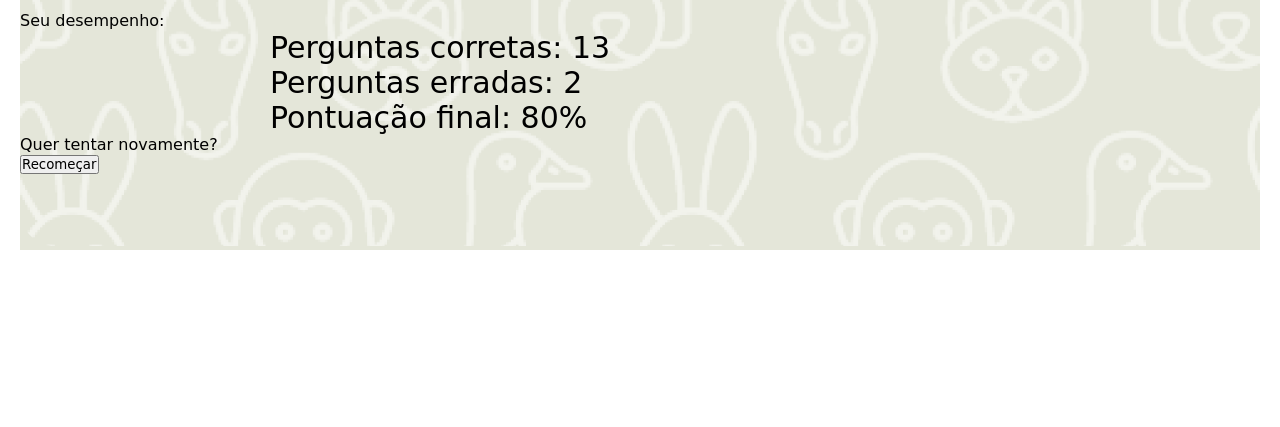
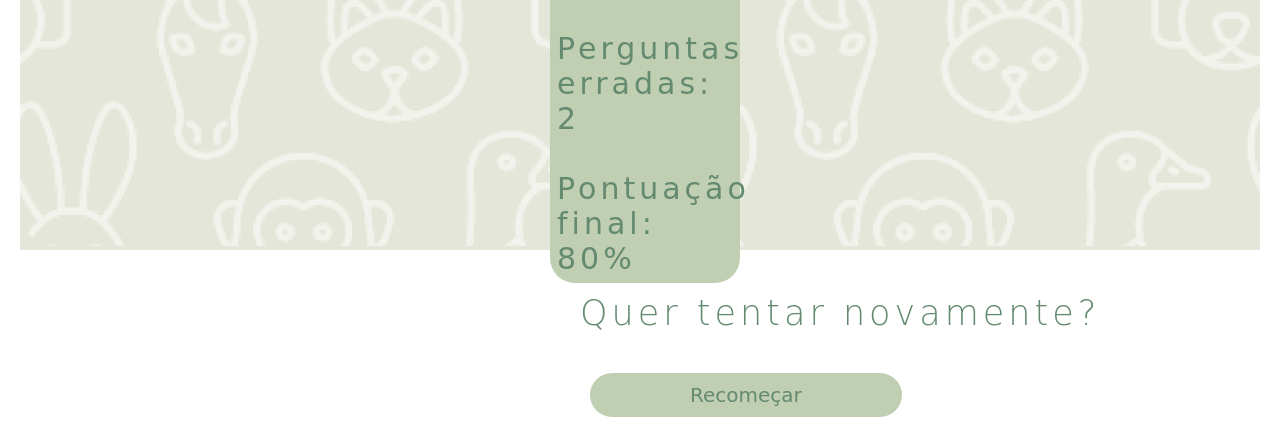
Before and after one commit to ClaraFaria13/EDUTEC, a plain HTML site: page QUIZ/telafi.html in a window 1280 px wide. Shown: the part 586-1013 px from the top of the page. Before the commit the page ends 836 px from the top, so only its background shows below. Drawn offline with Linux system fonts and the light colour scheme; a web font is replaced by a local one.

Commit message:
EDUTEC-2

```diff
--- a/QUIZ/quiz.css
+++ b/QUIZ/quiz.css
@@ -174,9 +174,6 @@ nav a {
     color: var(--dark-green);
 }
 
-
-
-
 .fundo {
     grid-area: 1 / 1;
     width: 100%;
--- a/QUIZ/telafi.css
+++ b/QUIZ/telafi.css
@@ -140,9 +140,57 @@ nav a {
 }
 
 .lista{
+    position: relative;
+    margin-top: -50px;
+    margin-left: 1050px;
+    right: 520px;
+    padding: 7px;
+    border-radius: 25px;
+    display: flex;
+    flex-direction: column;
+    bottom: 100px;
     font-size: 30px;
-    margin-left: 250px;
+    letter-spacing: 4px;
     list-style: none;
+    color: var(--dark-green);
+    background-color: var(--green);
+}
+
+.p1{
+    position: relative;
+    margin-top: -30px;
+    margin-left: 200px;
+    bottom: 50px;
+    font-size: 45px;
+    letter-spacing: 4px;
+    font-weight: 300;
+    color: var(--dark-green);
+}
+
+.p2{
+    position: relative;
+    margin-top: -60px;
+    margin-left: 560px;
+    bottom: 30px;
+    font-size: 35px;
+    letter-spacing: 4px;
+    font-weight: 300;
+    color: var(--dark-green);
+}
+
+.botao-1{
+    position: relative;
+    font-size: 20px;
+    right: -560px;
+    display: inline-block;
+    margin: 10px;
+    padding: 10px 100px;
+    text-decoration: none;
+    border-radius: 35px;
+    transition: background-color 0.3s;
+    border: none;
+    background-color: var(--green);
+    color: var(--dark-green);
 }
 
 .fundo {
```
Also changed, not shown: DARK-MENU/menu.html (+3 -1 lines), QUIZ/telafi.html (+2 -0 lines).
